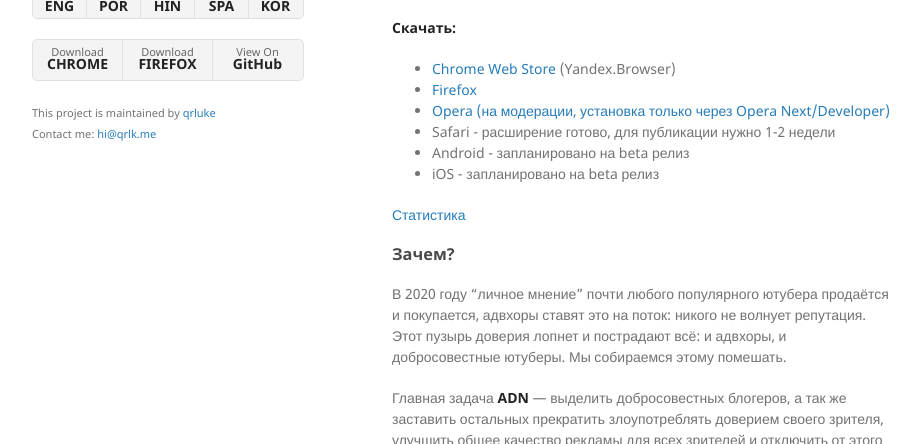
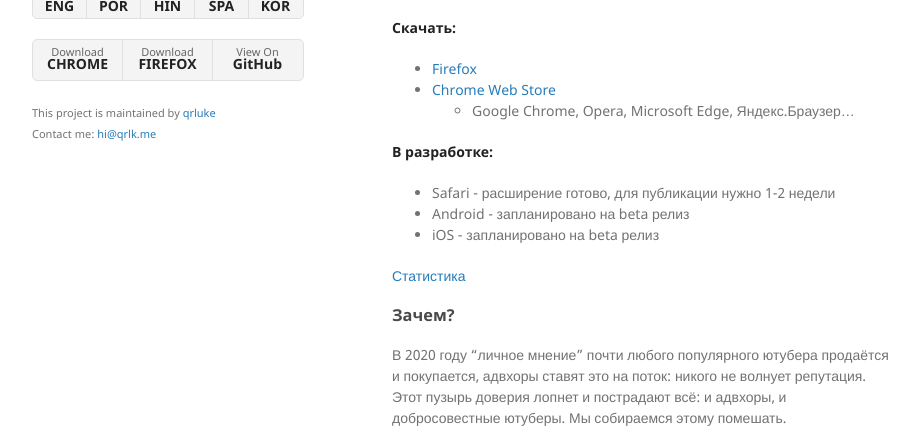
Before and after one commit to qrluke/adwhore.net, a Jekyll site: the page built from docs/ru.md, in a window 1280 px wide and 900 px high, cut to the strip 456-900 px from the top of the window. Shown: the whole strip, without its empty margins (178-1098 px from the left). Built offline with Jekyll 4.4.1, drawn with Linux system fonts in a browser that asks for light colours.

Commit message:
Updated download section

```diff
--- a/docs/ru.md
+++ b/docs/ru.md
@@ -11,9 +11,11 @@
 </div>
 <br>
 **Скачать:**
-* <a href = "https://chrome.google.com/webstore/detail/adwhorenet/emfkjghgdkajicmnicojahgojkemagcm">Chrome Web Store</a> (Yandex.Browser)
 * <a href = "https://addons.mozilla.org/ru/firefox/addon/adwhore-net/">Firefox</a>
-* <a href = "https://addons.opera.com/ru/extensions/details/adwhorenet/">Opera (на модерации, установка только через Opera Next/Developer)
+* <a href = "https://chrome.google.com/webstore/detail/adwhorenet/emfkjghgdkajicmnicojahgojkemagcm">Chrome Web Store</a>
+    - Google Chrome, Opera, Microsoft Edge, Яндекс.Браузер...
+
+**В разработке:**
 * Safari - расширение готово, для публикации нужно 1-2 недели
 * Android - запланировано на beta релиз
 * iOS - запланировано на beta релиз
```
Also changed, not shown: docs/en.md (+3 -2 lines).
